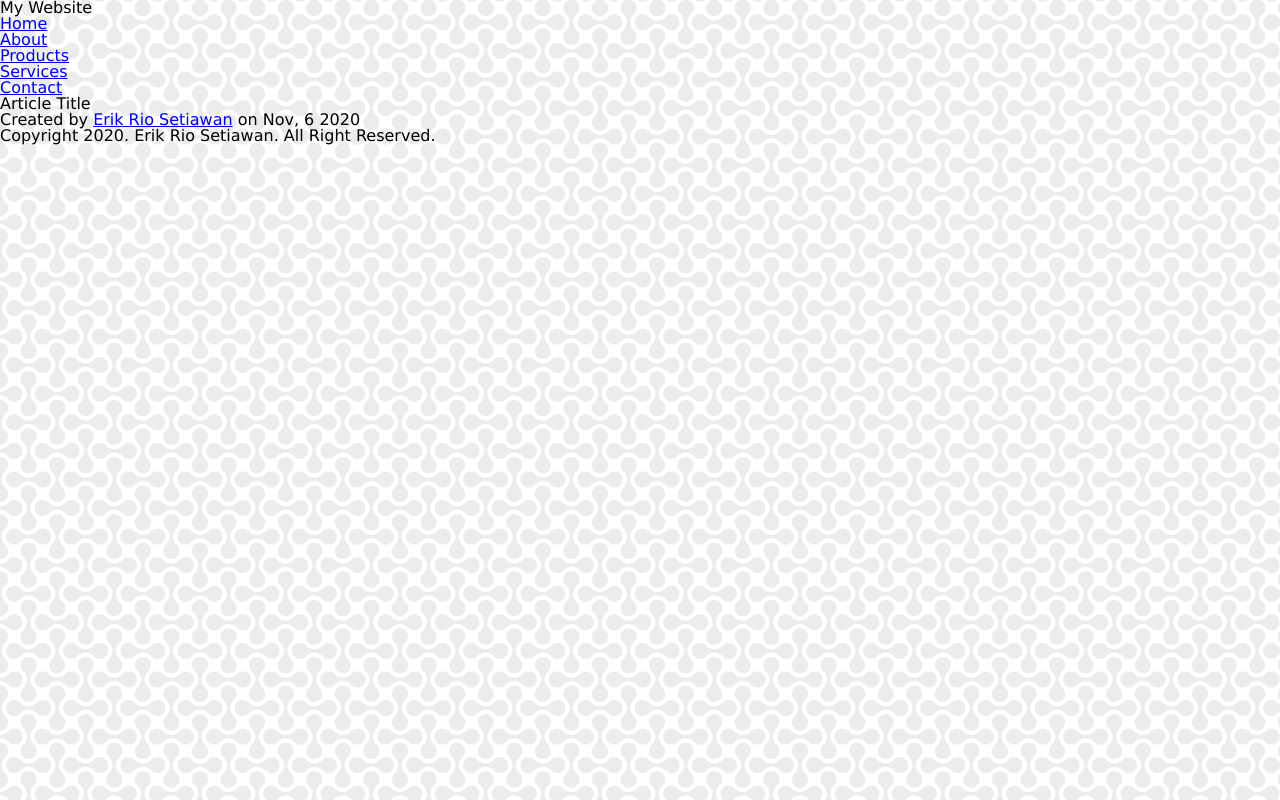
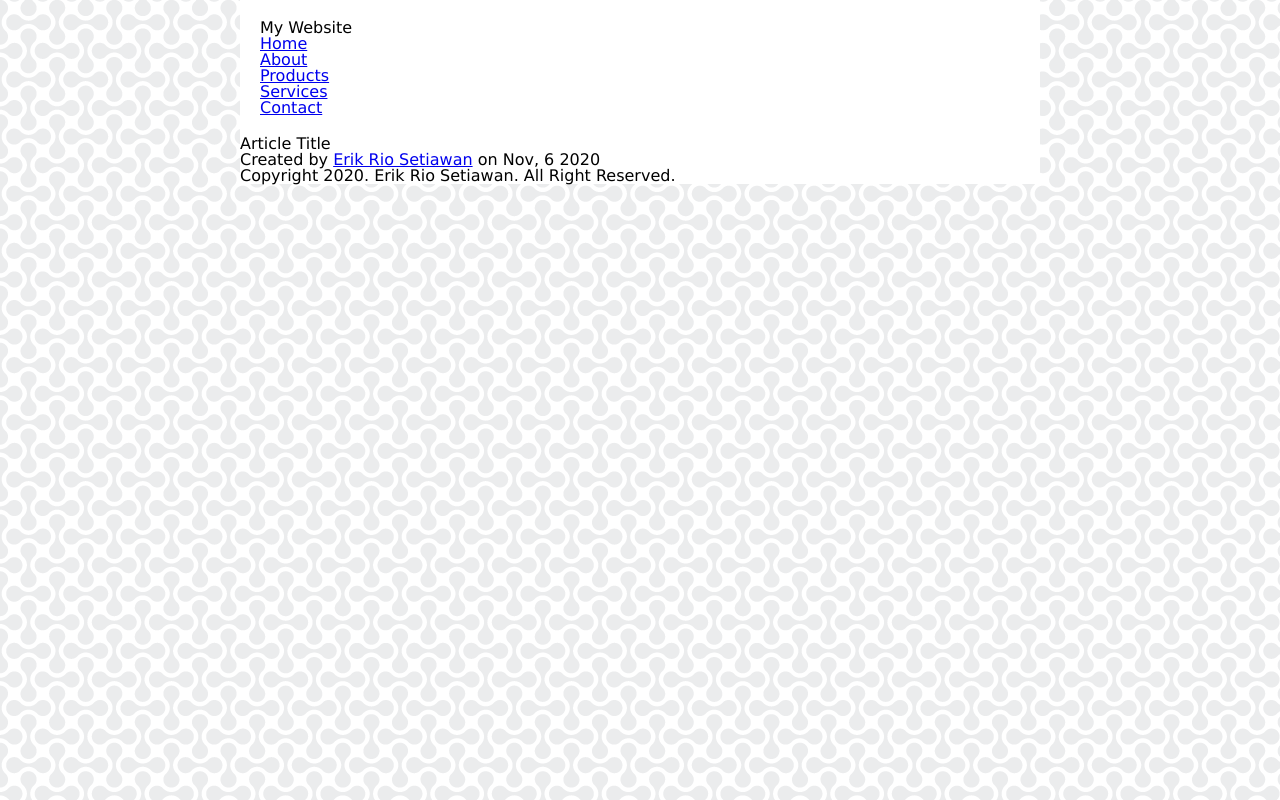
Before and after one commit to erikrios/learn-html-css, a plain HTML site: page index.html in a window 1280 px wide. Drawn offline with Linux system fonts and the light colour scheme.

Commit message:
Add container and header class

```diff
--- a/styles/style.css
+++ b/styles/style.css
@@ -47,3 +47,13 @@ body {
     background-image: url("../images/pattern.png");
     font-family: Verdana, Geneva, Tahoma, sans-serif;
 }
+
+.container {
+    width: 800px;
+    background-color: #fff;
+    margin: 0 auto;
+}
+
+.container .header {
+    padding: 20px;
+}
```
